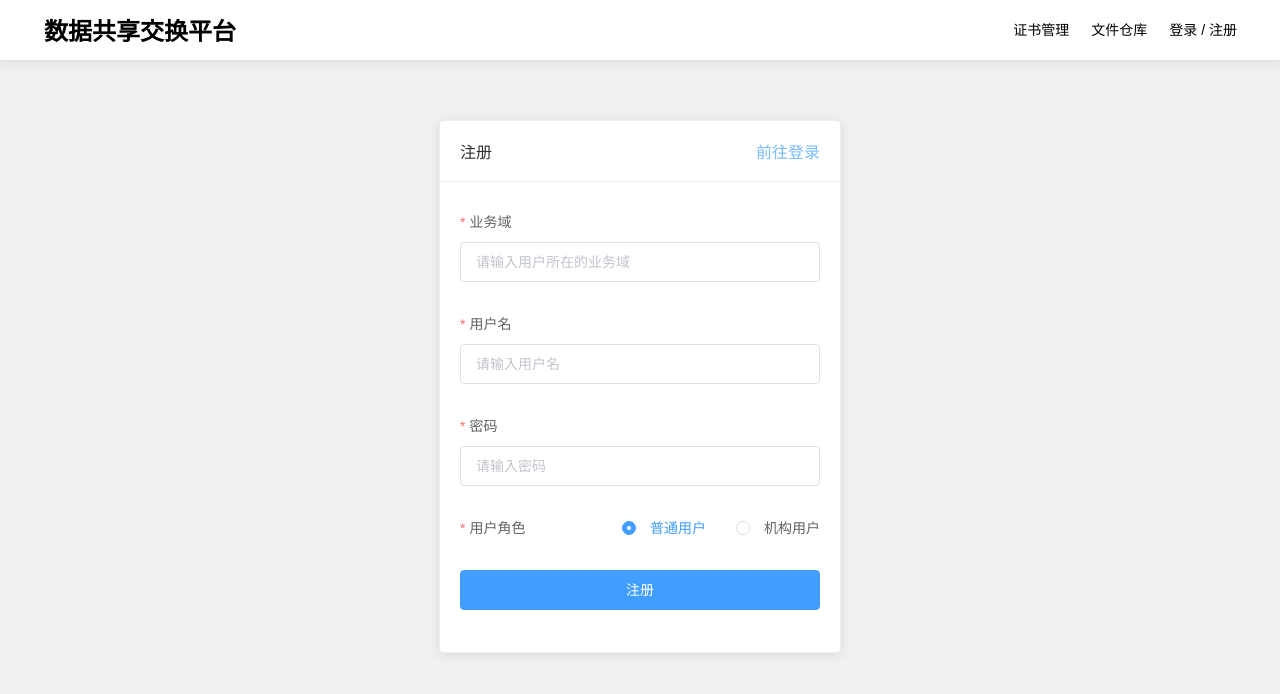
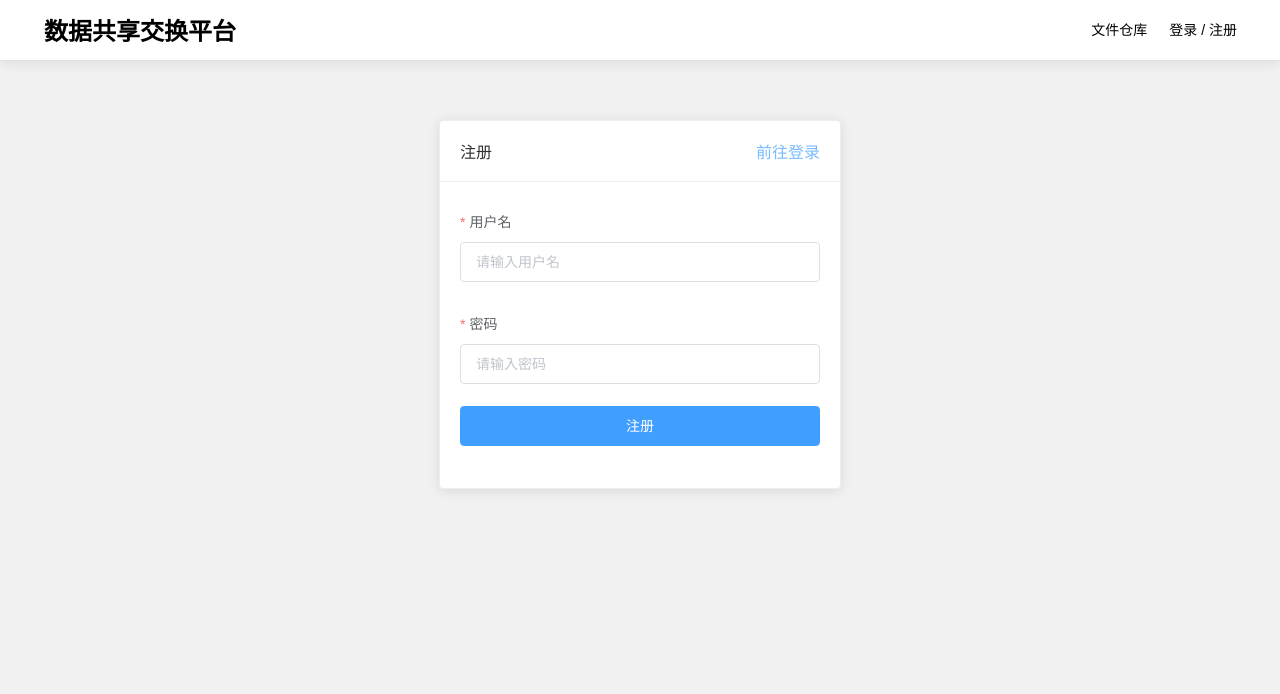
Before and after one commit to MonteCarloClub/zdyf3, a Vue app in the folder ds/: page /#/signup in a window 1280 px wide. Shown: the top 694 px of the page. Built offline with nearby package versions, Linux system fonts and the light colour scheme.

Commit message:
update frontend 'ds': delete role and channel options in login and signup pages; delete certs pages

```diff
--- a/ds/src/components/Navigator.vue
+++ b/ds/src/components/Navigator.vue
@@ -9,9 +9,9 @@
       </el-menu> -->
     </div>
     <div class="options">
-      <router-link to="/certificates">
-        <button> 证书管理 </button>
-      </router-link>
+<!--      <router-link to="/certificates">-->
+<!--        <button> 证书管理 </button>-->
+<!--      </router-link>-->
 
       <router-link to="/allfiles">
         <button> 文件仓库 </button>
--- a/ds/src/views/Login.vue
+++ b/ds/src/views/Login.vue
@@ -23,23 +23,23 @@
             ></el-input>
           </el-form-item>
 
-          <el-form-item prop="cert" label="证书" v-else>
-            <el-input v-model="login.cert" v-show="false"></el-input>
-            <el-button @click="selectFile"> 上传证书文件 </el-button>
-            <div class="text">
-              {{ certFileName }}
-            </div>
-          </el-form-item>
+<!--          <el-form-item prop="cert" label="证书" v-else>-->
+<!--            <el-input v-model="login.cert" v-show="false"></el-input>-->
+<!--            <el-button @click="selectFile"> 上传证书文件 </el-button>-->
+<!--            <div class="text">-->
+<!--              {{ certFileName }}-->
+<!--            </div>-->
+<!--          </el-form-item>-->
 
-          <el-form-item>
-            或者
-            <el-button v-if="useCert === false" type="text" @click="useCert = true">
-              使用证书登录
-            </el-button>
-            <el-button v-else type="text" @click="useCert = false">
-              使用密码登录
-            </el-button>
-          </el-form-item>
+<!--          <el-form-item>-->
+<!--            或者-->
+<!--            <el-button v-if="useCert === false" type="text" @click="useCert = true">-->
+<!--              使用证书登录-->
+<!--            </el-button>-->
+<!--            <el-button v-else type="text" @click="useCert = false">-->
+<!--              使用密码登录-->
+<!--            </el-button>-->
+<!--          </el-form-item>-->
 
           <el-form-item>
             <el-button style="width: 100%" type="primary" @click="onLoginSubmit" :loading="loading">
--- a/ds/src/views/SignUp.vue
+++ b/ds/src/views/SignUp.vue
@@ -10,9 +10,9 @@
         </div>
 
         <el-form ref="signupForm" :model="signup" :rules="signupRules">
-          <el-form-item label="业务域" prop="channel">
-            <el-input v-model="signup.channel" placeholder="请输入用户所在的业务域"></el-input>
-          </el-form-item>
+<!--          <el-form-item label="业务域" prop="channel">-->
+<!--            <el-input v-model="signup.channel" placeholder="请输入用户所在的业务域"></el-input>-->
+<!--          </el-form-item>-->
 
           <el-form-item label="用户名" prop="name">
             <el-input v-model="signup.name" placeholder="请输入用户名"></el-input>
@@ -22,13 +22,13 @@
             <el-input v-model="signup.password" placeholder="请输入密码" show-password></el-input>
           </el-form-item>
 
-          <el-form-item label="用户角色" prop="role" style="text-align: right">
-            <el-radio-group v-model="signup.role">
-              <el-radio v-for="role in userRoles" :key="role.name" :label="role.name">
-                {{ role.label }}
-              </el-radio>
-            </el-radio-group>
-          </el-form-item>
+<!--          <el-form-item label="用户角色" prop="role" style="text-align: right">-->
+<!--            <el-radio-group v-model="signup.role">-->
+<!--              <el-radio v-for="role in userRoles" :key="role.name" :label="role.name">-->
+<!--                {{ role.label }}-->
+<!--              </el-radio>-->
+<!--            </el-radio-group>-->
+<!--          </el-form-item>-->
 
           <el-form-item>
             <el-button
@@ -60,7 +60,7 @@ export default {
         name: "",
         password: "",
         role: "user", // 用户默认角色
-        channel: "", // 请输入用户所在通道
+        channel: "default", // 默认channel
       },
       signupRules: {
         name: [{ required: true, trigger: "blur", message: "用户名不能为空" }],
```
Also changed, not shown: 1 other file (tests, documents, lock files or other folders).
